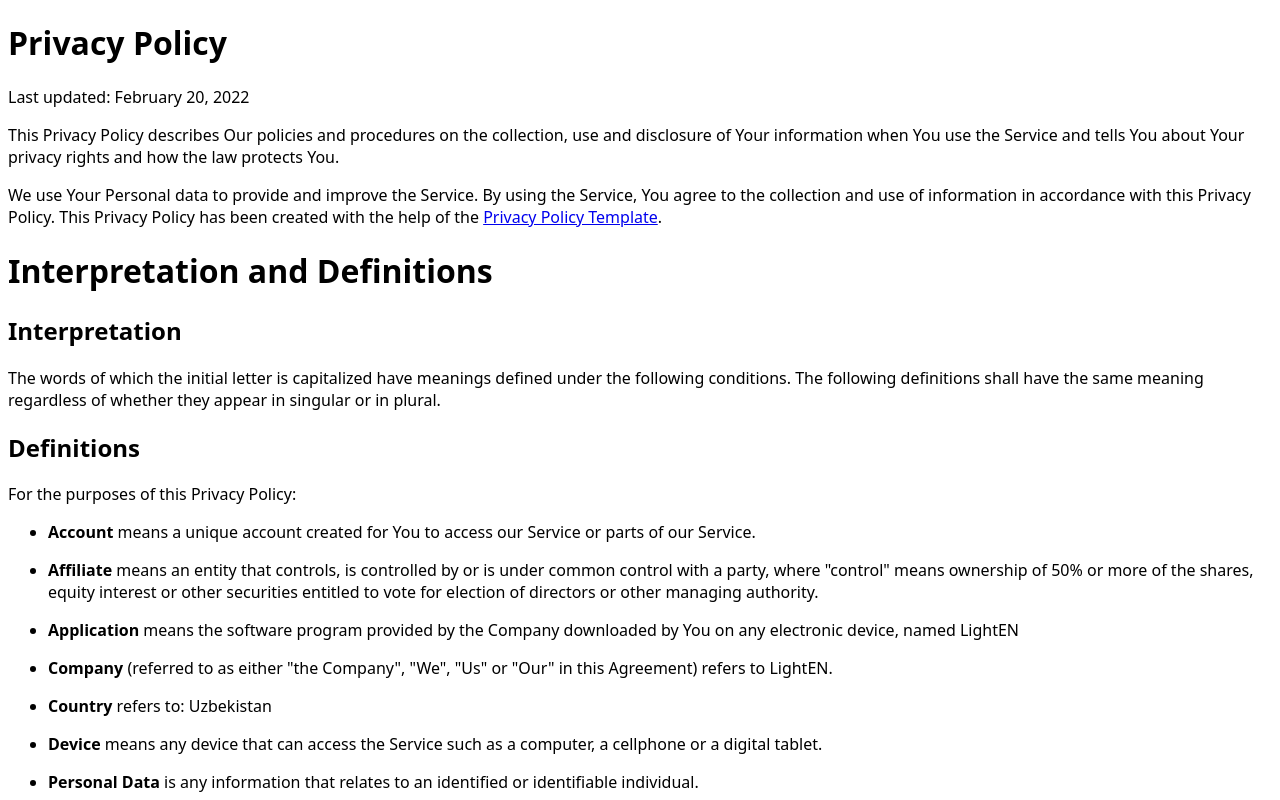
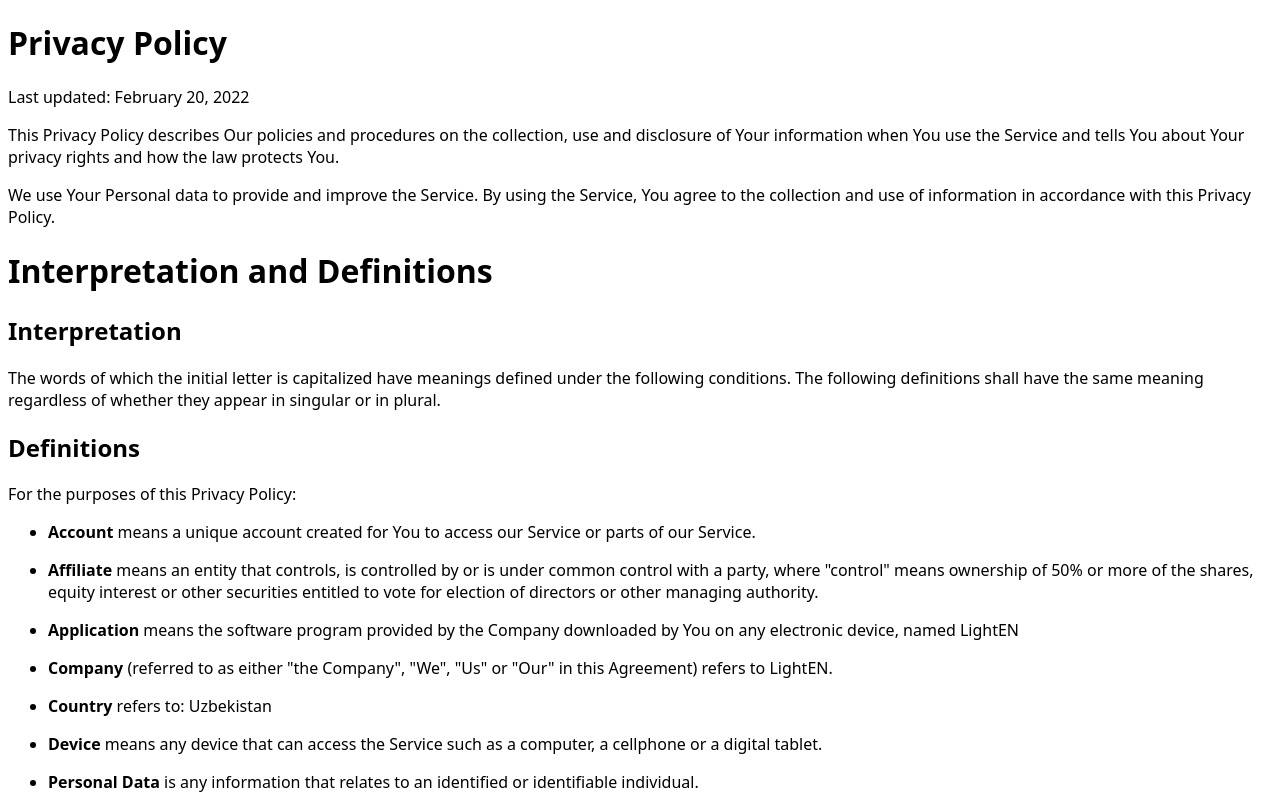
Before and after one commit to otabekoff/policies, a plain HTML site: page lighten.html in a window 1280 px wide. Shown: the top 800 px of the page. Drawn offline with Linux system fonts and the light colour scheme.

Commit message:
Update lighten.html

```diff
--- a/lighten.html
+++ b/lighten.html
@@ -12,7 +12,7 @@
 <h1>Privacy Policy</h1>
 <p>Last updated: February 20, 2022</p>
 <p>This Privacy Policy describes Our policies and procedures on the collection, use and disclosure of Your information when You use the Service and tells You about Your privacy rights and how the law protects You.</p>
-<p>We use Your Personal data to provide and improve the Service. By using the Service, You agree to the collection and use of information in accordance with this Privacy Policy. This Privacy Policy has been created with the help of the <a href="https://www.freeprivacypolicy.com/blog/sample-privacy-policy-template/" target="_blank">Privacy Policy Template</a>.</p>
+<p>We use Your Personal data to provide and improve the Service. By using the Service, You agree to the collection and use of information in accordance with this Privacy Policy.</p>
 <h1>Interpretation and Definitions</h1>
 <h2>Interpretation</h2>
 <p>The words of which the initial letter is capitalized have meanings defined under the following conditions. The following definitions shall have the same meaning regardless of whether they appear in singular or in plural.</p>
```
